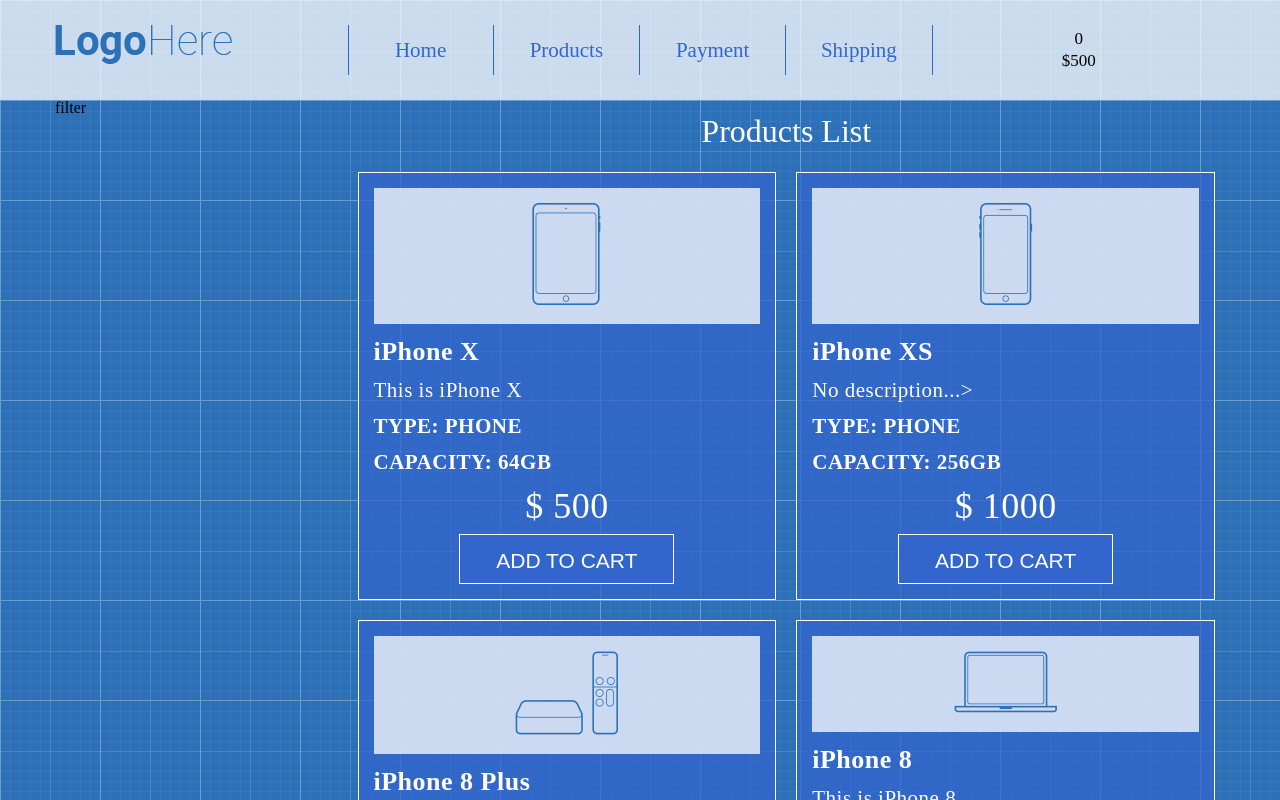
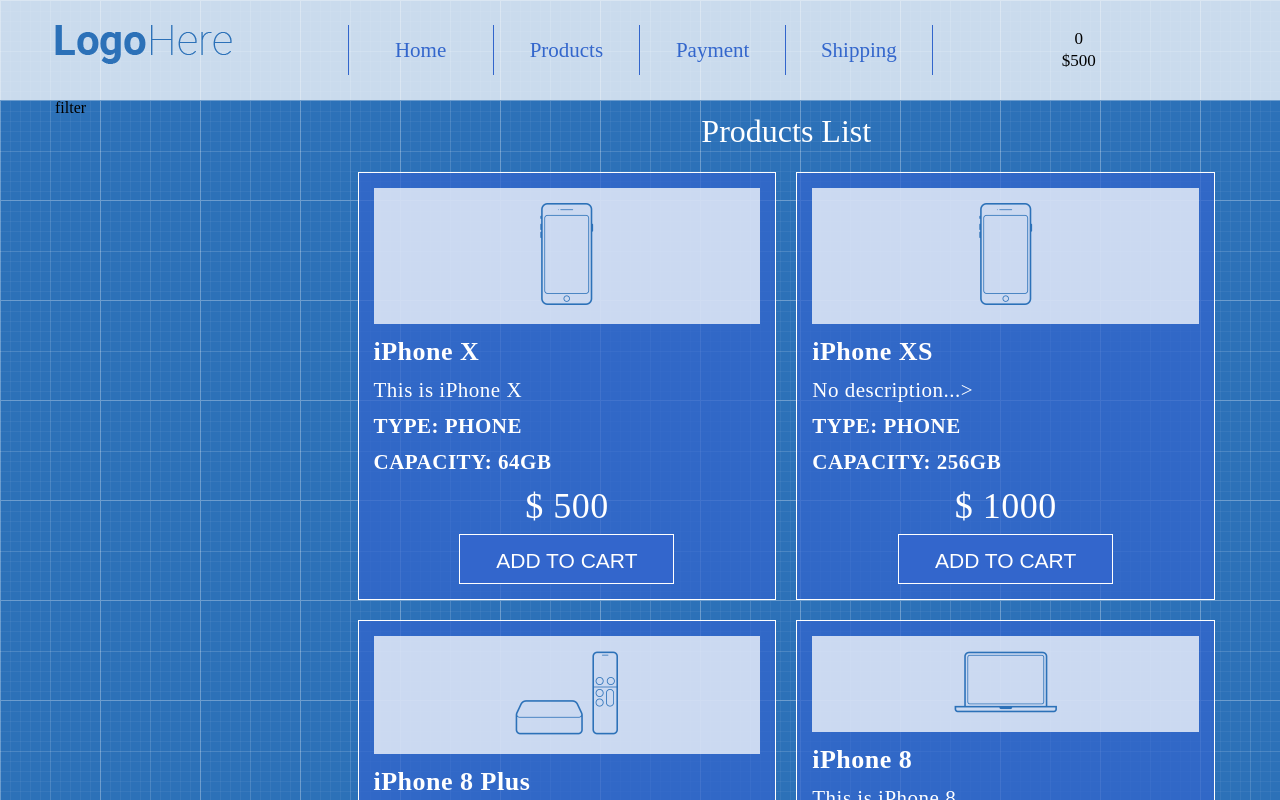
Before and after one commit to yurich30/react-shop, a React (Create React App) app: page / in a window 1280 px wide. Shown: the top 800 px of the page. Built offline with nearby package versions, Linux system fonts and the light colour scheme.

Commit message:
added defaultProps for images in ProductListItem

```diff
--- a/src/App/Main/Products/ProductListItem.jsx
+++ b/src/App/Main/Products/ProductListItem.jsx
@@ -8,7 +8,7 @@
     type,
     capacity,
     price,
-    image,
+    image = "/images/products/iPhone.png",
 }) => {
     return(
         <div className="product-list-item">
--- a/src/App/Main/Products/ProductsData.js
+++ b/src/App/Main/Products/ProductsData.js
@@ -6,7 +6,7 @@
         capacity:64,
         price:500,
         type:"phone",
-        image:"images/products/iPad.png",
+        // image:"images/products/iPad.png",
     },
     {
         id:2,
```
